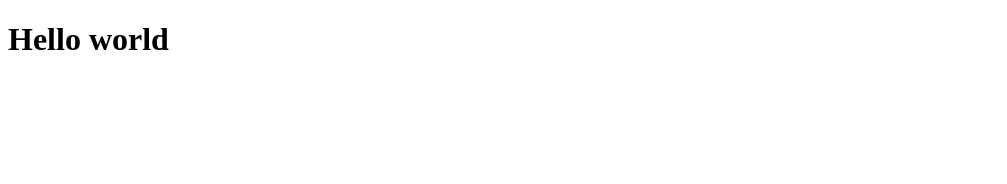
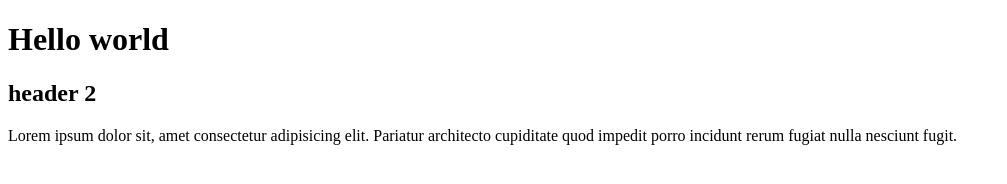
Before and after one commit to Pharadol/CSS, a plain HTML site: page index.html in a window 1280 px wide. Shown: the whole page, without its empty margins (0-1007 px from the left). Drawn offline with Linux system fonts and the light colour scheme.

Commit message:
add h2 and paragraph

```diff
--- a/index.html
+++ b/index.html
@@ -7,5 +7,7 @@
   </head>
   <body>
     <h1>Hello world</h1>
+    <h2>header 2</h2>
+    <p>Lorem ipsum dolor sit, amet consectetur adipisicing elit. Pariatur architecto cupiditate quod impedit porro incidunt rerum fugiat nulla nesciunt fugit.</p>
   </body>
 </html>
```
